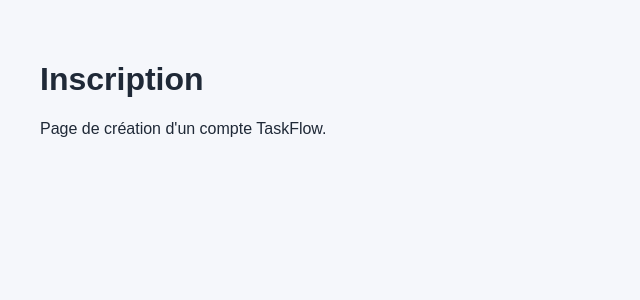
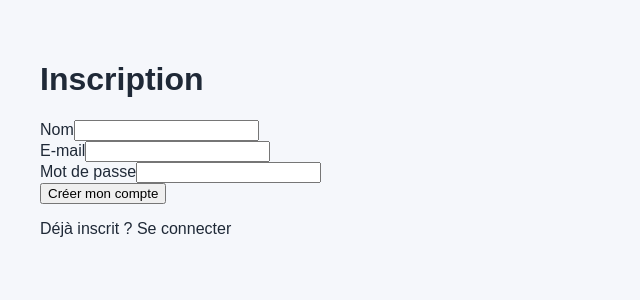
Before and after one commit to ir-kel/taskflow-react, a React (Vite) app: page /inscription in a window 1280 px wide. Shown: the top 300 px of the page, without its empty margins (0-640 px from the left). Built offline with nearby package versions, Linux system fonts and the light colour scheme.

Commit message:
feat: ajout de l'inscription utilisateur

```diff
--- a/src/pages/Connexion.jsx
+++ b/src/pages/Connexion.jsx
@@ -1,5 +1,5 @@
 import { useState } from 'react'
-import { useNavigate } from 'react-router-dom'
+import { Link, useNavigate } from 'react-router-dom'
 import useAuth from '../hooks/useAuth.js'
 
 function Connexion() {
@@ -78,6 +78,13 @@
         <button type="submit" disabled={chargement}>
           {chargement ? 'Connexion...' : 'Se connecter'}
         </button>
+
+        <p>
+          Pas encore de compte ?{' '}
+          <Link to="/inscription">
+            Créer un compte
+          </Link>
+        </p>
       </form>
     </main>
   )
--- a/src/pages/Inscription.jsx
+++ b/src/pages/Inscription.jsx
@@ -1,8 +1,138 @@
+import { useState } from 'react'
+import { Link, useNavigate } from 'react-router-dom'
+import useAuth from '../hooks/useAuth.js'
+
 function Inscription() {
+  const [nom, setNom] = useState('')
+  const [email, setEmail] = useState('')
+  const [motDePasse, setMotDePasse] = useState('')
+  const [erreur, setErreur] = useState('')
+  const [chargement, setChargement] = useState(false)
+
+  const navigate = useNavigate()
+  const { connecter } = useAuth()
+
+  const gererInscription = async (event) => {
+    event.preventDefault()
+
+    setErreur('')
+    setChargement(true)
+
+    try {
+      const reponseVerification = await fetch(
+        `http://localhost:3000/utilisateurs?email=${encodeURIComponent(email)}`,
+      )
+
+      if (!reponseVerification.ok) {
+        throw new Error(
+          'Erreur lors de la vérification de l’e-mail',
+        )
+      }
+
+      const utilisateursExistants =
+        await reponseVerification.json()
+
+      if (utilisateursExistants.length > 0) {
+        setErreur('Un compte existe déjà avec cet e-mail.')
+        return
+      }
+
+      const reponseCreation = await fetch(
+        'http://localhost:3000/utilisateurs',
+        {
+          method: 'POST',
+          headers: {
+            'Content-Type': 'application/json',
+          },
+          body: JSON.stringify({
+            nom,
+            email,
+            motDePasse,
+          }),
+        },
+      )
+
+      if (!reponseCreation.ok) {
+        throw new Error(
+          'Erreur lors de la création du compte',
+        )
+      }
+
+      const nouvelUtilisateur = await reponseCreation.json()
+
+      connecter(nouvelUtilisateur)
+      navigate('/dashboard')
+    } catch (error) {
+      console.error(error)
+      setErreur('Impossible de créer le compte.')
+    } finally {
+      setChargement(false)
+    }
+  }
+
   return (
     <main>
       <h1>Inscription</h1>
-      <p>Page de création d'un compte TaskFlow.</p>
+
+      <form onSubmit={gererInscription}>
+        <div>
+          <label htmlFor="nom">Nom</label>
+
+          <input
+            id="nom"
+            type="text"
+            value={nom}
+            onChange={(event) => setNom(event.target.value)}
+            required
+          />
+        </div>
+
+        <div>
+          <label htmlFor="email">E-mail</label>
+
+          <input
+            id="email"
+            type="email"
+            value={email}
+            onChange={(event) => setEmail(event.target.value)}
+            required
+          />
+        </div>
+
+        <div>
+          <label htmlFor="motDePasse">
+            Mot de passe
+          </label>
+
+          <input
+            id="motDePasse"
+            type="password"
+            value={motDePasse}
+            onChange={(event) =>
+              setMotDePasse(event.target.value)
+            }
+            required
+          />
+        </div>
+
+        {erreur && <p>{erreur}</p>}
+
+        <button
+          type="submit"
+          disabled={chargement}
+        >
+          {chargement
+            ? 'Création du compte...'
+            : 'Créer mon compte'}
+        </button>
+      </form>
+
+      <p>
+        Déjà inscrit ?{' '}
+        <Link to="/connexion">
+          Se connecter
+        </Link>
+      </p>
     </main>
   )
 }
```
